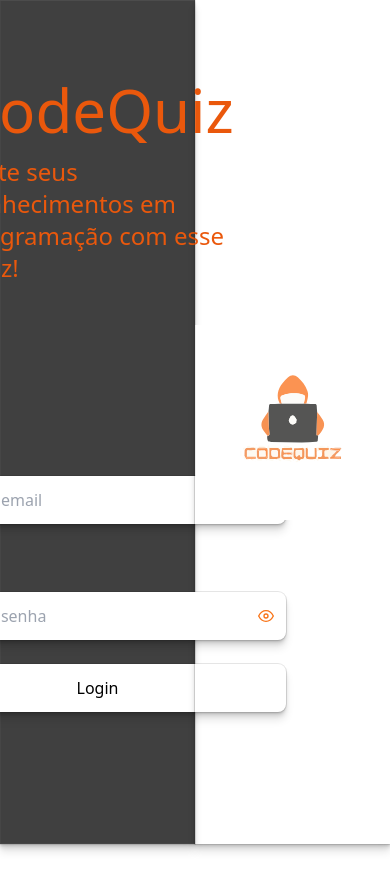
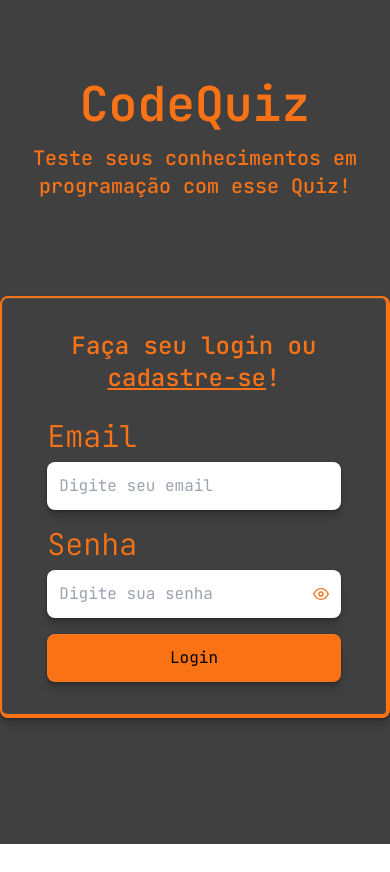
Before and after one commit to VictorCottar/CodeQuizFront, a React (Vite) app: page / in a window 390 px wide. After the commit the page ends 844 px from the top, so only its background shows below. Built offline with nearby package versions, Linux system fonts and the light colour scheme.

Commit message:
Responsividade da Home

```diff
--- a/index.html
+++ b/index.html
@@ -3,9 +3,12 @@
   <head>
     <meta charset="UTF-8" />
     <meta name="viewport" content="width=device-width, initial-scale=1.0" />
+    <link rel="preconnect" href="https://fonts.googleapis.com">
+    <link rel="preconnect" href="https://fonts.gstatic.com" crossorigin>
+    <link href="https://fonts.googleapis.com/css2?family=JetBrains+Mono:ital,wght@0,100..800;1,100..800&display=swap" rel="stylesheet">
     <title>CodeQuiz</title>
   </head>
-  <body class="bg-white antialiased">
+  <body class="bg-white font-jet antialiased">
     <div id="root"></div>
     <script type="module" src="/src/main.jsx"></script>
   </body>
--- a/package.json
+++ b/package.json
@@ -10,6 +10,7 @@
     "preview": "vite preview"
   },
   "dependencies": {
+    "prop-types": "^15.8.1",
     "react": "^18.3.1",
     "react-dom": "^18.3.1"
   },
--- a/src/App.jsx
+++ b/src/App.jsx
@@ -1,43 +1,20 @@
-import { useState } from 'react';
-import { FiEye, FiEyeOff } from 'react-icons/fi';
-import logo from './assets/Logo.svg';
+import logo from './assets/Logo2.svg';
+import Formulario from './components/Formulario';
 
 export default function App() {
-  const [showPassword, setShowPassword] = useState(false);
-
-  const togglePasswordVisibility = () => {
-    setShowPassword(!showPassword);
-  };
 
   return (
     <>
       <div className='flex'>
-      <div className="bg-neutral-700 w-1/2 h-screen flex flex-col items-center shadow-shape space-y-32">
-        <div className="mt-20 flex flex-col items-center justify-center space-y-4">
-          <h1 className="text-6xl text-orange-600">CodeQuiz</h1>
-          <p className='text-2xl text-orange-600'>Teste seus conhecimentos em programação com esse Quiz!</p>
+      <div className="bg-neutral-700 w-full md:w-1/2 h-screen flex flex-col items-center space-y-24">
+        <div className="mt-20 flex flex-col flex-wrap items-center text-center space-y-4">
+          <h1 className="text-5xl text-orange-500 font-semibold">CodeQuiz</h1>
+          <p className='text-xl text-orange-500 font-medium'>Teste seus conhecimentos em programação com esse Quiz!</p>
         </div>
-
-        <form action="" className="flex flex-col p-3 w-[400px] h-[500px] space-y-6">
-          <div className="flex flex-col space-y-4">
-            <label className="text-3xl text-orange-500" htmlFor="email">Email</label>
-            <input className="p-3 rounded-lg text-orange-500 shadow-shape focus:outline-none" type="text" placeholder="Digite seu email" />
-
-            <label className="text-3xl text-orange-500" htmlFor="senha">Senha</label>
-            <div className="relative">
-              <input className="p-3 rounded-lg text-orange-500 shadow-shape focus:outline-none w-full" type={showPassword ? "text" : "password"} placeholder="Digite sua senha" />
-              <button type="button" onClick={togglePasswordVisibility} className="absolute inset-y-0 right-0 pr-3 flex items-center text-orange-500">
-                {showPassword ? <FiEyeOff /> : <FiEye />}
-              </button>
-            </div>
-          </div>
-          <button className="bg-white p-3 rounded-lg shadow-shape hover:bg-orange-500" type="submit">
-              Login
-          </button>
-        </form>
+        <Formulario />
       </div>
-      <div className='flex justify-center items-center w-1/2 h-screen shadow-shape'>
-        <img className='w-[900px] h-[900px]' src={logo}/>
+      <div className='hidden md:flex justify-center items-center w-1/2 h-screen'>
+        <img className='size-fit' src={logo}/>
       </div>
       </div>
     </>
--- /dev/null
+++ b/src/components/Formulario.jsx
@@ -0,0 +1,47 @@
+import { FiEye, FiEyeOff } from 'react-icons/fi';
+import { useState } from 'react';
+import ModalCadastro from './ModalCadastro';
+
+export default function Formulario() {
+  const [showPassword, setShowPassword] = useState(false);
+  const [isModalOpen, setIsModalOpen] = useState(false); // Adiciona o estado isModalOpen
+
+  const togglePasswordVisibility = () => {
+    setShowPassword(!showPassword);
+  };
+
+  const openModal = () => setIsModalOpen(true);
+  const closeModal = () => setIsModalOpen(false);
+
+  return (
+    <>
+      <form action="" className="flex flex-col justify-center item p-8 max-w-[550px] max-h-[550px] space-y-6 border-2 border-r-4 border-b-4 border-orange-500 rounded-lg shadow-shape">
+        <div className='flex items-center justify-center text-center flex-wrap'>
+          <h2 className='text-orange-500 text-2xl font-medium'>
+            Faça seu login ou <button type="button" onClick={openModal} className='underline'>cadastre-se</button>!
+          </h2>
+        </div>
+        <div className="flex flex-col items-center space-y-4">
+          <div className='flex flex-col space-y-2 w-11/12'>
+            <label className="text-3xl text-orange-500 font-light" htmlFor="email">Email</label>
+            <input className="p-3 rounded-lg text-orange-500 shadow-shape focus:outline-none" type="email" placeholder="Digite seu email" />
+          </div>
+
+          <div className='flex flex-col space-y-2 w-11/12'>
+            <label className="text-3xl text-orange-500 font-light" htmlFor="senha">Senha</label>
+            <div className="relative">
+              <input className="p-3 rounded-lg text-orange-500 shadow-shape focus:outline-none w-full" type={showPassword ? "text" : "password"} placeholder="Digite sua senha" />
+              <button type="button" onClick={togglePasswordVisibility} className="absolute inset-y-0 right-0 pr-3 flex items-center text-orange-500">
+                {showPassword ? <FiEyeOff /> : <FiEye />}
+              </button>
+            </div>
+          </div>
+          <button type="submit" className="bg-orange-500 p-3 rounded-lg shadow-shape w-11/12 hover:bg-orange-300">
+            Login
+          </button>
+        </div>
+      </form>
+      <ModalCadastro isOpen={isModalOpen} onClose={closeModal} />
+    </>
+  );
+}
--- /dev/null
+++ b/src/components/ModalCadastro.jsx
@@ -0,0 +1,59 @@
+import PropTypes from "prop-types";
+import { RiCloseFill } from "react-icons/ri";
+
+ModalCadastro.propTypes = {
+  isOpen: PropTypes.bool.isRequired,
+  onClose: PropTypes.func.isRequired,
+};
+
+export default function ModalCadastro({ isOpen, onClose }) {
+  if (!isOpen) return null;
+
+  if (isOpen) {
+  return (
+    <div className="fixed inset-0 flex bg-black/90 justify-center items-center">
+      <form
+        action=""
+        className="flex flex-col justify-center bg-neutral-700 item p-8 w-[500px] h-[500px] space-y-8 border-2 border-r-4 border-b-4 border-orange-500 rounded-lg shadow-shape"
+      >
+        <div className="flex items-center justify-around">
+          <h2 className="text-orange-500 text-3xl font-medium">Faça seu cadastro!</h2>
+          <button onClick={onClose}>
+            <RiCloseFill className="size-10 text-orange-500" />
+          </button>
+        </div>
+        <div className="flex flex-col items-center space-y-4">
+          <div className="flex flex-col space-y-2 w-11/12">
+            <label className="text-3xl text-orange-500 font-light" htmlFor="email">
+              Email
+            </label>
+            <input
+              className="p-3 rounded-lg  text-orange-500 shadow-shape focus:outline-none"
+              type="email"
+              placeholder="Digite seu email"
+            />
+          </div>
+          <div className="flex flex-col space-y-2 w-11/12">
+            <label className="text-3xl text-orange-500 font-light" htmlFor="senha">
+              Senha
+            </label>
+
+            <input
+              className="p-3 rounded-lg text-orange-500 shadow-shape focus:outline-none w-full"
+              type="password"
+              placeholder="Digite sua senha"
+            />
+          </div>
+          <button
+            type="submit"
+            className="bg-orange-500 p-3 rounded-lg shadow-shape w-11/12  hover:bg-orange-300"
+            >
+            Cadastrar-se
+          </button>
+        </div>
+      </form>
+      <button onClick={onClose}>Fechar</button>
+    </div>
+  );
+}
+}
--- a/src/index.css
+++ b/src/index.css
@@ -1,3 +1,9 @@
 @tailwind base;
 @tailwind components;
 @tailwind utilities;
+
+* {
+  margin: 0;
+  padding: 0;
+  box-sizing: border-box;
+}
--- a/tailwind.config.js
+++ b/tailwind.config.js
@@ -11,6 +11,9 @@
           "0px 8px 8px rgba(0, 0, 0, 0.1), 0px 4px 4px rgba(0, 0, 0, 0.1), 0px 2px 2px rgba(0, 0, 0, 0.1), 0px 0px 0px 1px rgba(0, 0, 0, 0.1), inset 0px 0px 0px 1px rgba(255, 255, 255, 0.03), inset 0px 1px 0px rgba(255, 255, 255, 0.03)",
       }
     },
+    fontFamily: {
+      jet: ["JetBrains Mono", "monospace"],
+    },
   },
   plugins: [],
 }
```
Also changed, not shown: src/assets/Logo2.svg (added), 1 other file (tests, documents, lock files or other folders).
